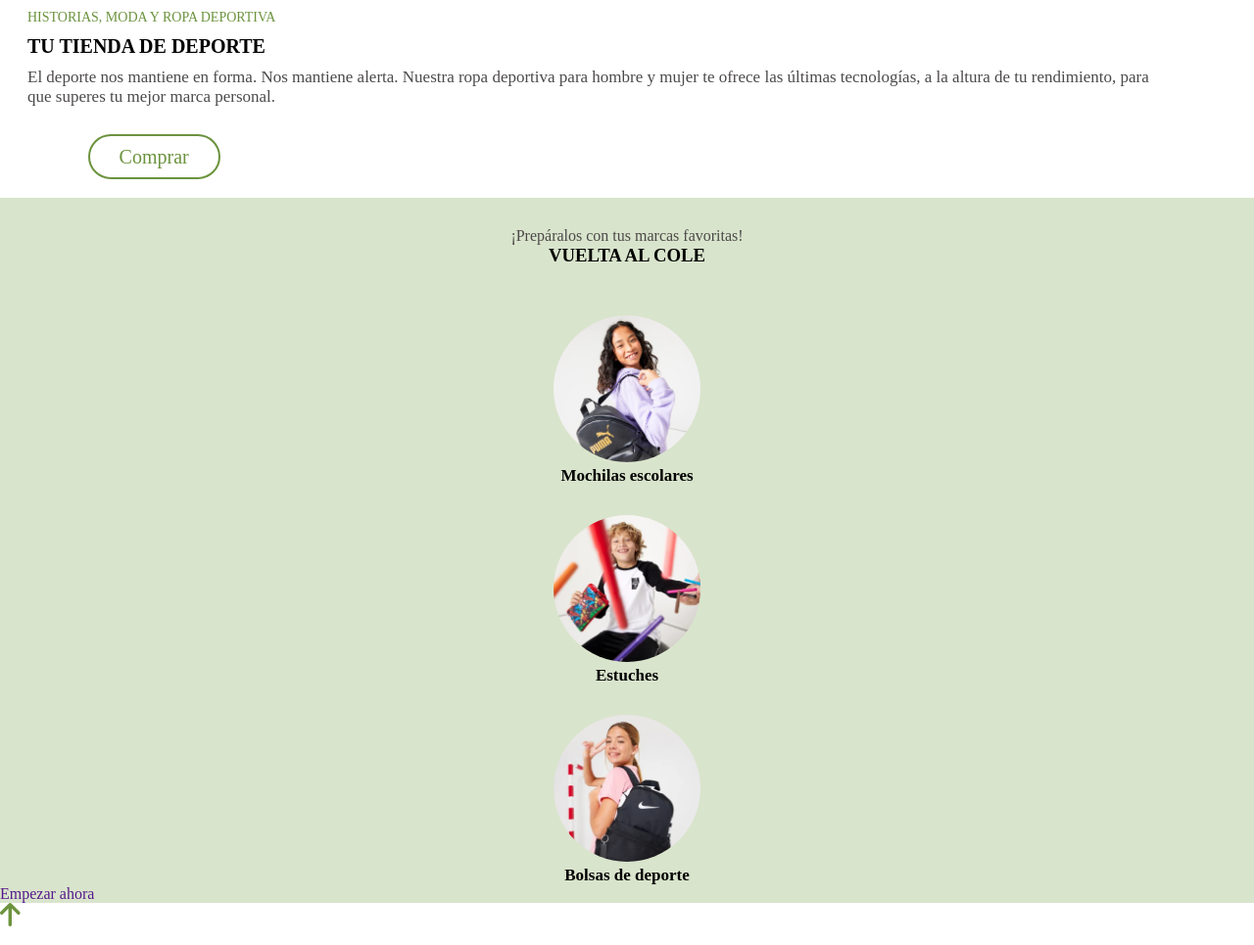
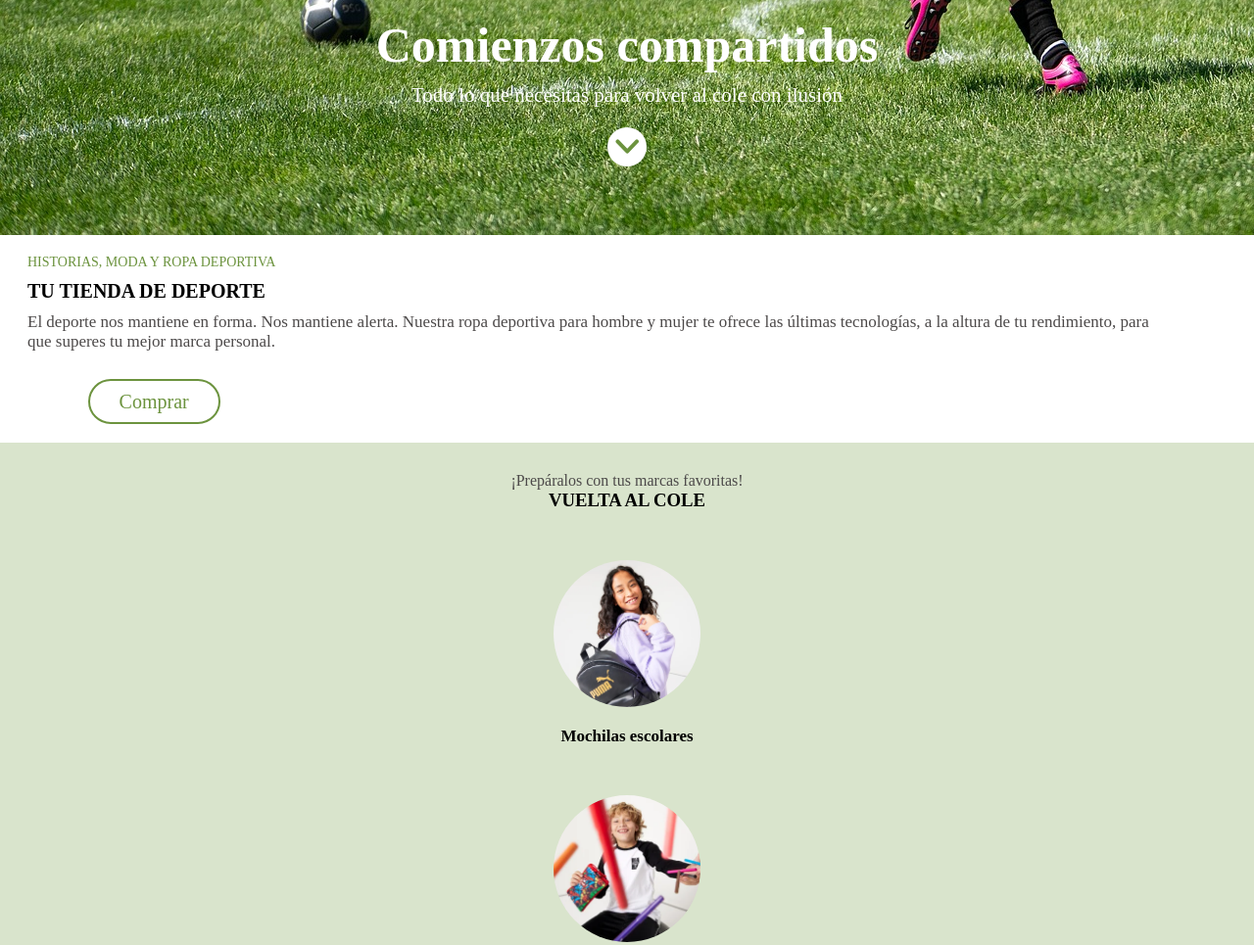
Before and after one commit to Adalab/modulo-1-evaluacion-final-sprietoviciana, a website built with Vite: page src/index.html in a window 1280 px wide. Shown: the part 560-1525 px from the top of the page at 98% size. Built offline with nearby package versions, Linux system fonts and the light colour scheme.

Commit message:
update main and header

```diff
--- a/src/partials/header.html
+++ b/src/partials/header.html
@@ -5,11 +5,10 @@
     <div class="header_title">
         <h1>Comienzos compartidos</h1>
         <p>Todo lo que necesitas para volver al cole con ilusión</p>
-        <div class="a_scroll">
-            <a href="">
-                <img src="/images/ico-scroll-down.svg" alt="Boton">
-            </a>
-        </div>
+
+        <a class="a_scroll" href="">
+            <img src="/images/ico-scroll-down.svg" alt="Boton">
+        </a>
 
     </div>
 
--- a/src/partials/main.html
+++ b/src/partials/main.html
@@ -28,13 +28,13 @@
             <img src="/images/lpbts-mod05-img03-mob.png" alt="Mochila Nike">
             <p>Bolsas de deporte</p>
         </div>
-        <div class="section_images_buttom">
+        <div class="section_images_button">
             <a href="">Empezar ahora</a>
         </div>
     </section>
-    <div>
-        <a href="">
-            <img src="/images/ico-arrow.svg" alt="Buttom up">
-        </a>
-    </div>
+
+    <a class="icons_arrow" href="">
+        <img src="/images/ico-arrow.svg" alt="Buttom up">
+    </a>
+
 </main>
--- a/src/scss/layout/_header.scss
+++ b/src/scss/layout/_header.scss
@@ -1,19 +1,16 @@
 .header > a {
   background-color: $principal-color;
-  width: 6%;
-  margin-left: 1px;
-  margin-top: 1px;
-  padding: 7px;
+  width: 50px;
+  height: 50px;
+  display: flex;
+  align-items: center;
+  justify-content: center;
   position: fixed;
   z-index: 1;
-  & img {
-    margin-left: 3px;
-    margin-top: 2px;
-  }
 }
 .header {
   height: 100vh;
-  height: 550px;
+  width: 100vw;
   background-image: url("/images/cover.jpeg");
   background-size: cover;
   background-position: bottom right;
@@ -25,28 +22,30 @@
   display: flex;
   flex-direction: column;
   justify-content: end;
+  align-items: center;
   color: $secundary-color;
   text-align: center;
+  padding-bottom: 70px;
   & h1 {
     font-size: 50px;
     margin: 10px;
   }
   & p {
     font-size: 21px;
-    margin-bottom: 70px;
+    margin-bottom: 20px;
   }
 }
 
 .a_scroll {
+  display: flex;
+  align-items: center;
+  justify-content: center;
   background-color: $secundary-color;
   width: 40px;
   height: 40px;
   border-radius: 50%;
-  padding: 5px;
-  margin: auto;
-  border: 2px solid $principal-color;
+
   & img {
     width: 25px;
-    margin-top: 6px;
   }
 }
--- a/src/scss/layout/_page.scss
+++ b/src/scss/layout/_page.scss
@@ -46,6 +46,10 @@
   }
 }
 .section_images {
+  display: grid;
+  grid-template-columns: 1fr;
+  grid-gap: 20px;
+  justify-items: center;
   text-align: center;
   & img {
     width: 150px;
@@ -58,3 +62,28 @@
     font-weight: bold;
   }
 }
+.section_images_button {
+  text-align: center;
+  padding: 50px;
+  & a {
+    color: $secundary-color;
+    background-color: $principal-color;
+    font-size: 20px;
+    border-radius: 30px;
+    padding: 10px;
+    padding-left: 30px;
+    padding-right: 30px;
+    font-weight: bold;
+  }
+}
+.icons_arrow {
+  background-color: $secundary-color;
+  border: 2px solid $principal-color;
+  border-radius: 50%;
+  width: 50px;
+  height: 50px;
+  display: flex;
+  align-items: center;
+  justify-content: center;
+
+}
```
